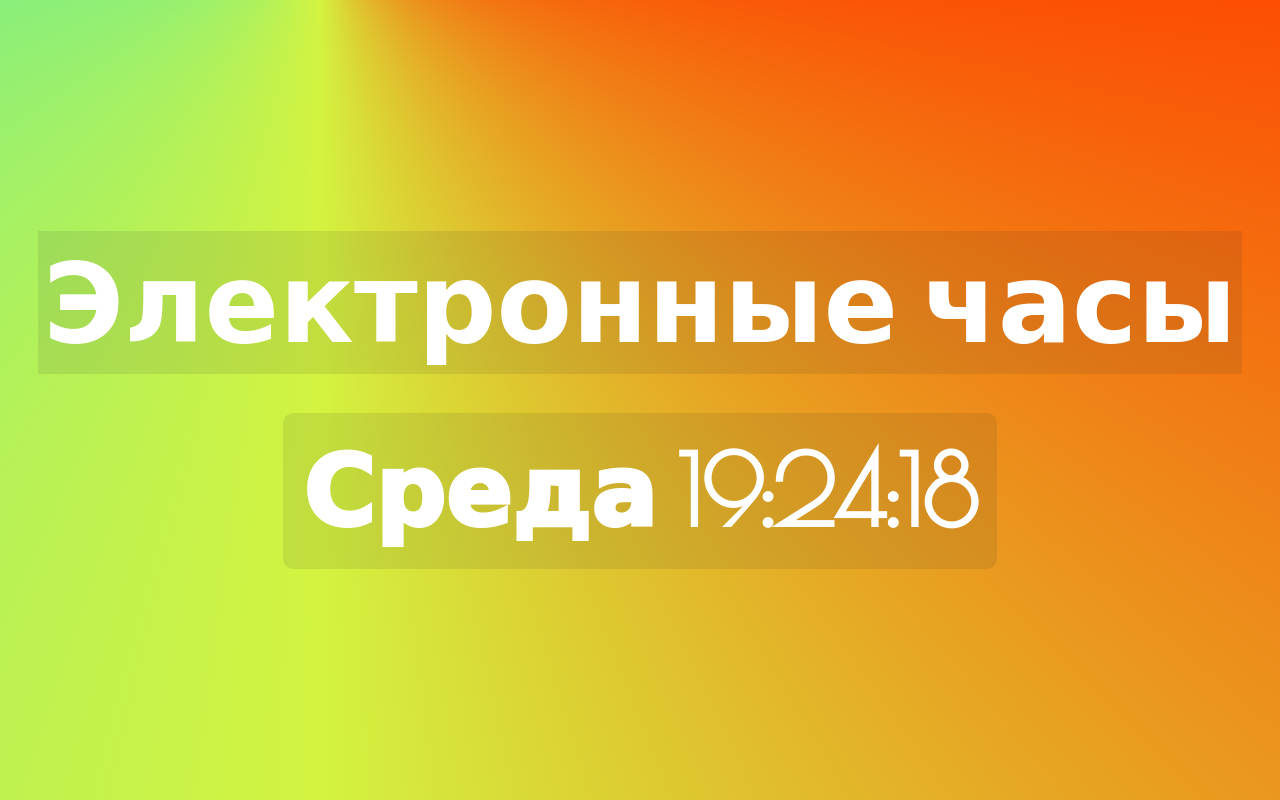
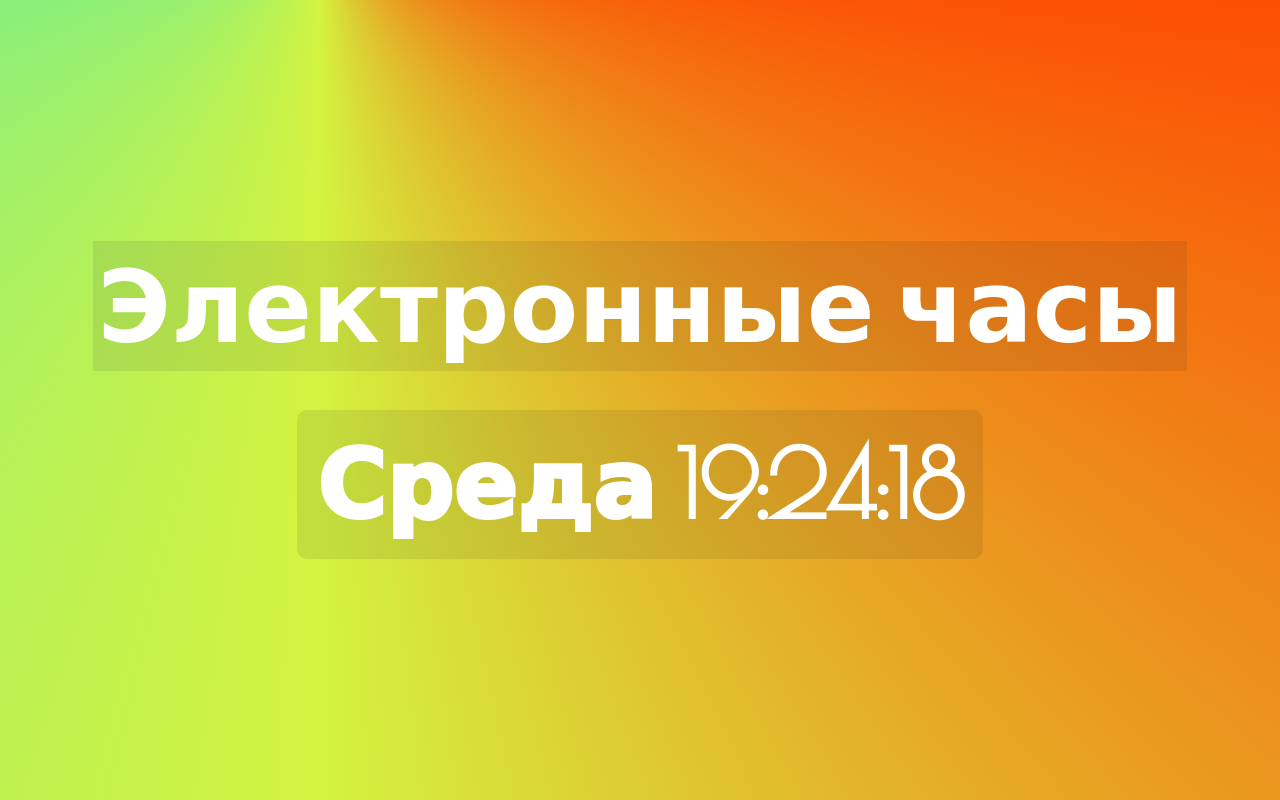
Before and after one commit to floxd321/ElectroClock, a plain HTML site: page index.html in a window 1280 px wide. Drawn offline with nearby package versions, Linux system fonts and the light colour scheme.

Commit message:
Update styles.css

```diff
--- a/styles.css
+++ b/styles.css
@@ -7,8 +7,8 @@
 :root {
   --common-gap: calc(3vmin + 15px);
 
-  --fs-big: calc(9vmin + 26px);
-  --fs-medium: calc(5vmin + 15px);
+  --fs-big: calc(9vmin + 22px);
+  --fs-medium: calc(5vmin + 10px);
 
   --fw-bold: 950;
 }
```
